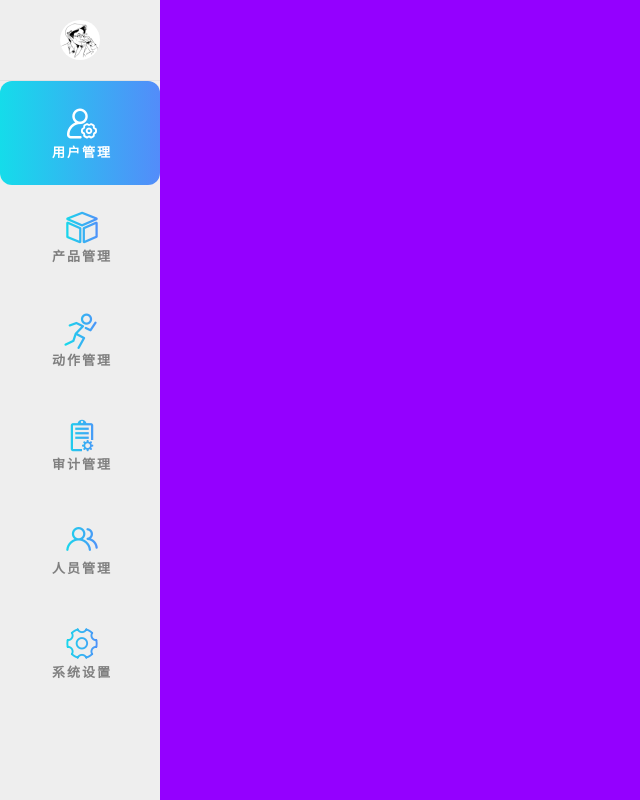
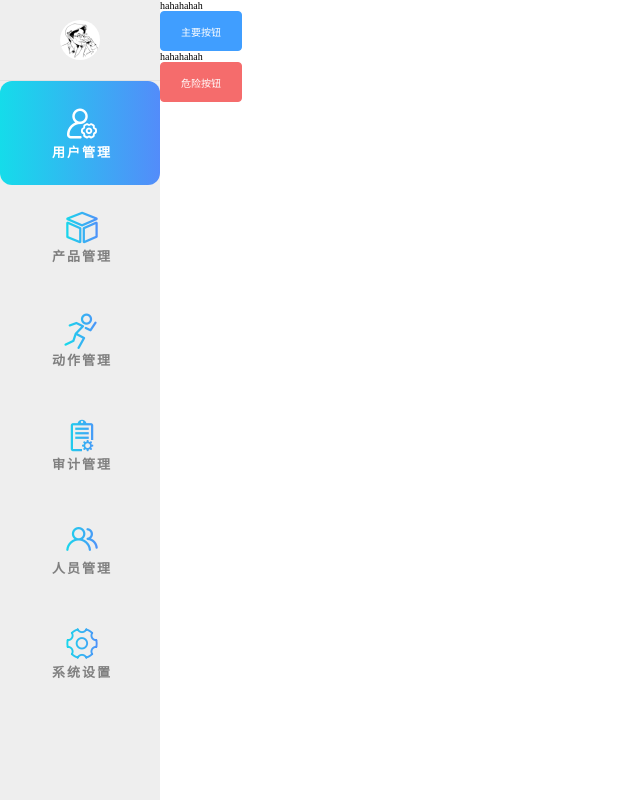
Before and after one commit to nightBuger/TaskTimeClient, a Vue app: page /#/ in a window 1280 px wide. Shown: the whole page, without its empty margins (0-640 px from the left). Built offline with nearby package versions, Linux system fonts and the light colour scheme; the HTML template or start-up script is replaced by a standard one.

Commit message:
使用axios

```diff
--- a/package.json
+++ b/package.json
@@ -13,7 +13,9 @@
   },
   "main": "background.js",
   "dependencies": {
+    "axios": "^1.3.5",
     "core-js": "^3.8.3",
+    "element-ui": "^2.15.10",
     "vue": "^2.6.14",
     "vue-router": "^3.5.1",
     "vuex": "^3.6.2"
--- /dev/null
+++ b/src/api/index.js
@@ -0,0 +1,5 @@
+import request from "@/axios/index.js";
+
+export const ApiRequest = function(apiData){
+
+}
--- a/src/render/App.vue
+++ b/src/render/App.vue
@@ -20,7 +20,7 @@
         </div>
       </div>
       <div class="views">
-
+        <router-view></router-view>
       </div>
     </div>
   </div>
@@ -158,17 +158,9 @@ body {
   }
 }
 .views {
-  background-color: #9400FF;
+  // background-color: #9400FF;
   flex-grow: 1;
   flex-basis: 16rem;
-}
-@keyframes navi_hover_icon {
-  0%{
-
-  }
-  100%{
-    font-size:0;
-  }
 }
 
 </style>
--- a/src/render/main.js
+++ b/src/render/main.js
@@ -3,8 +3,13 @@ import App from './App.vue'
 import router from './router'
 import store from './store'
 import "@/render/css/font/iconfont.css"
+
+import ElementUI from 'element-ui';
+import 'element-ui/lib/theme-chalk/index.css';
+
 // import "@/render/css/font/iconfont.js"
 Vue.config.productionTip = false
+Vue.use(ElementUI);
 
 new Vue({
   router,
--- a/src/render/router/index.js
+++ b/src/render/router/index.js
@@ -4,7 +4,10 @@ import VueRouter from 'vue-router'
 Vue.use(VueRouter)
 
 const routes = [
-
+  {
+    path: '/',
+    component: () => import("../views/userview.vue")
+  },
 ]
 
 const router = new VueRouter({
--- /dev/null
+++ b/src/render/views/userview.vue
@@ -0,0 +1,16 @@
+<template>
+  <div id="user_container">
+    <p>hahahahah</p><el-button type="primary">主要按钮</el-button>
+    <p>hahahahah</p><el-button type="danger">危险按钮</el-button>
+  </div>
+</template>
+
+<script>
+export default {
+
+}
+</script>
+
+<style>
+
+</style>
--- a/vue.config.js
+++ b/vue.config.js
@@ -10,5 +10,12 @@ module.exports = defineConfig({
     index:{
       entry:'src/render/main.js'
     }
+  },
+  devServer:{
+    proxy:{
+      "/api":{
+        target:"http://49.232.172.159"
+      }
+    }
   }
 })
```
Also changed, not shown: src/axios/index.js (added, +8 -0 lines), src/api/api.js (added), 2 other files (tests, documents, lock files or other folders).
